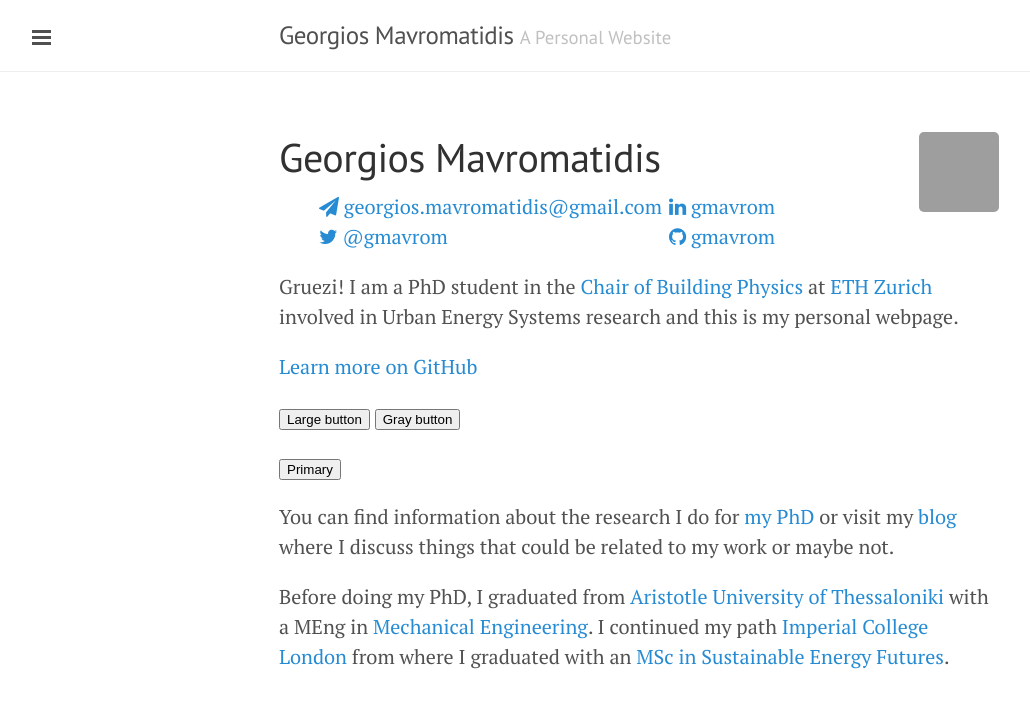
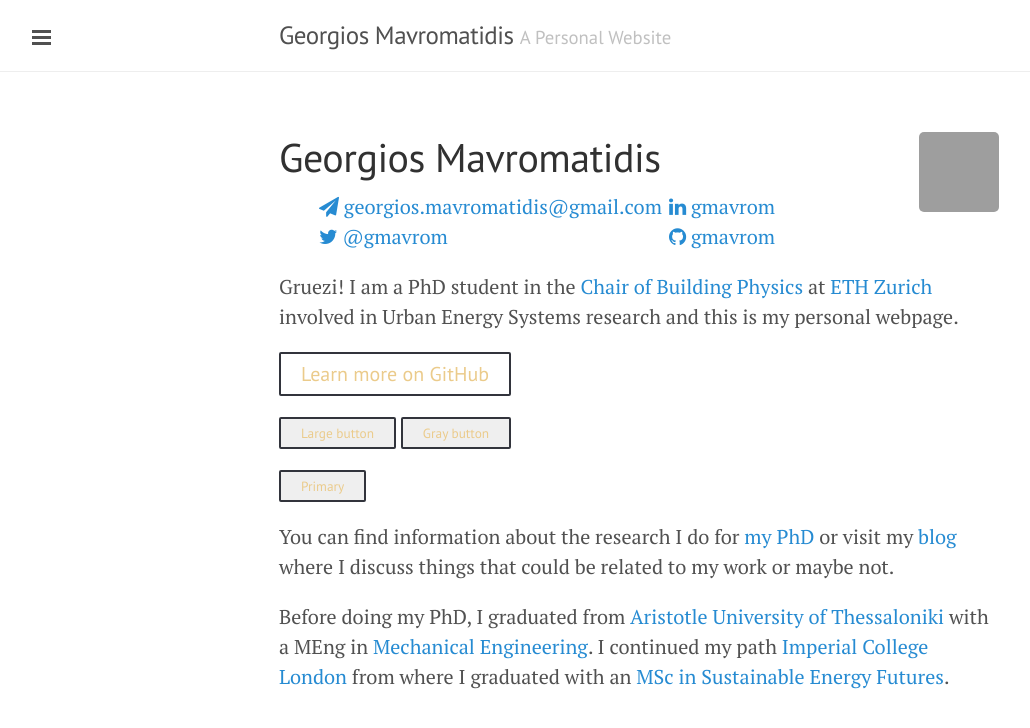
Before and after one commit to gmavrom33/gmavrom.github.io, a Jekyll site: the page built from index.md, in a window 1280 px wide. Shown: the top 728 px of the page, without its empty margins (1-1031 px from the left). Built offline with Jekyll 4.4.1, drawn with Linux system fonts in a browser that asks for light colours; grey boxes are pictures that could not be loaded.

Commit message:
Update head.html

```diff
--- a/_includes/head.html
+++ b/_includes/head.html
@@ -15,6 +15,7 @@
 
   <!-- CSS -->
   <link rel="stylesheet" href="https://maxcdn.bootstrapcdn.com/font-awesome/4.7.0/css/font-awesome.min.css">
+  <link rel="stylesheet" href="/css/my_own.css">
   <link rel="stylesheet" href="/public/css/poole.css">
   <link rel="stylesheet" href="/public/css/syntax.css">
   <link rel="stylesheet" href="/public/css/lanyon.css">
```
